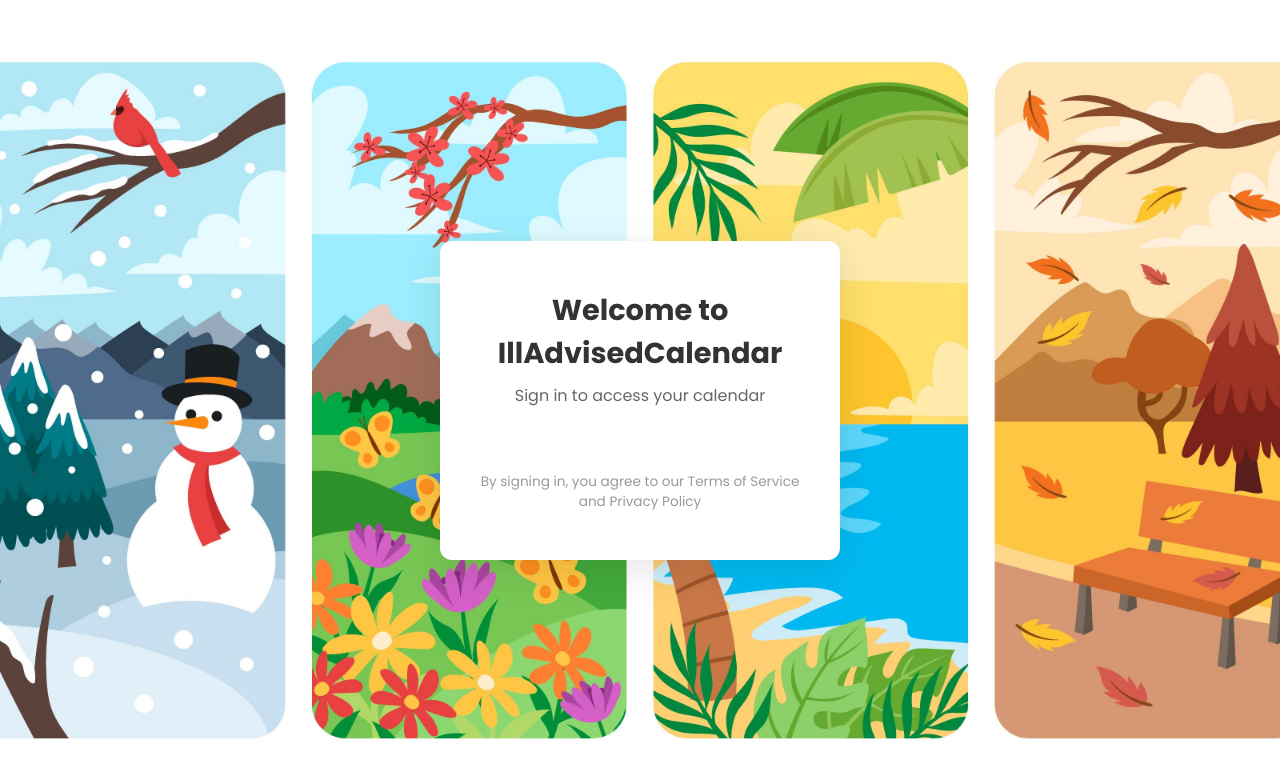
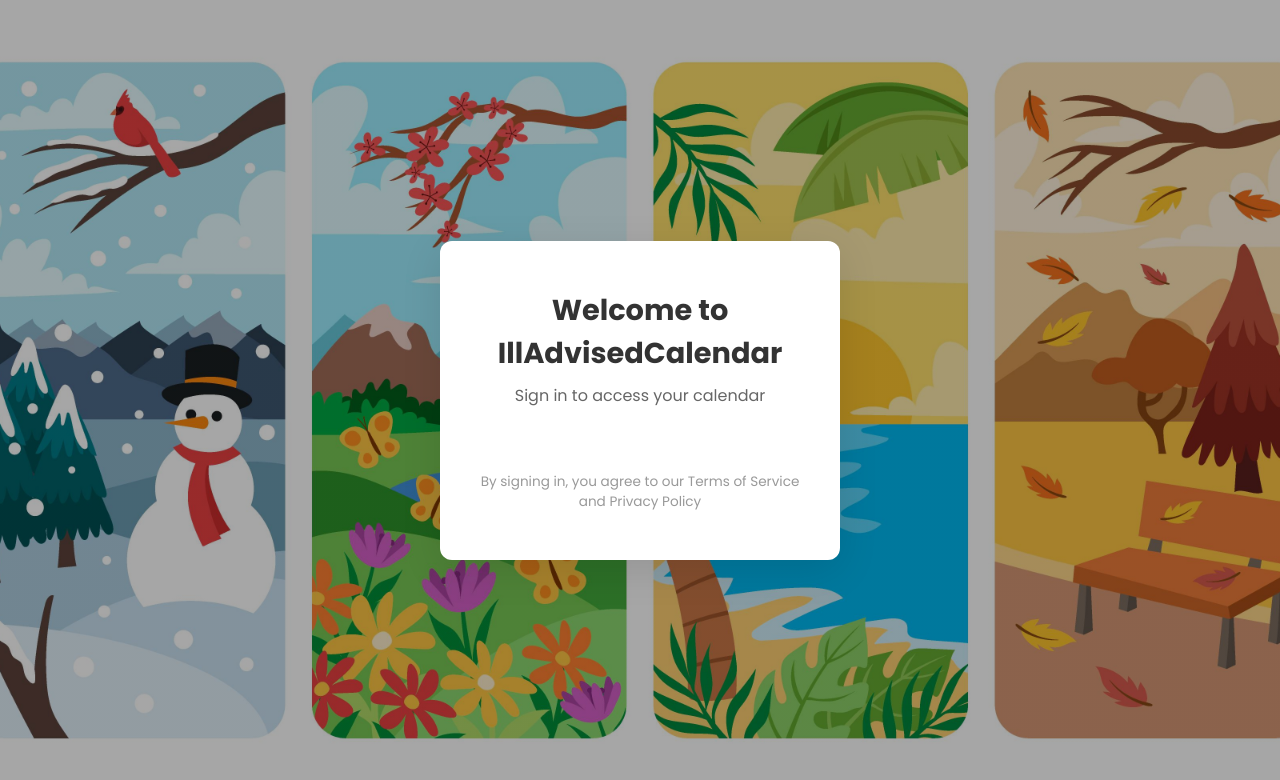
Before and after one commit to SebastiaanvanOorschot/illAdvisedCalendarApp, a Vue app in the folder AgendaFrontend/: page /login in a window 1280 px wide. Shown: the top 780 px of the page. Built offline with nearby package versions, Linux system fonts and the light colour scheme; no server answers.

Commit message:
Darken login background image with subtle overlay

```diff
--- a/AgendaFrontend/src/views/LoginView.vue
+++ b/AgendaFrontend/src/views/LoginView.vue
@@ -29,7 +29,7 @@ const { login } = useAuth();
 const error = ref<string | null>(null);
 
 const backgroundImageStyle = {
-  backgroundImage: `url(${defaultImage})`,
+  backgroundImage: `linear-gradient(rgba(0, 0, 0, 0.35), rgba(0, 0, 0, 0.35)), url(${defaultImage})`,
   backgroundSize: 'cover',
   backgroundPosition: 'center'
 };
```
